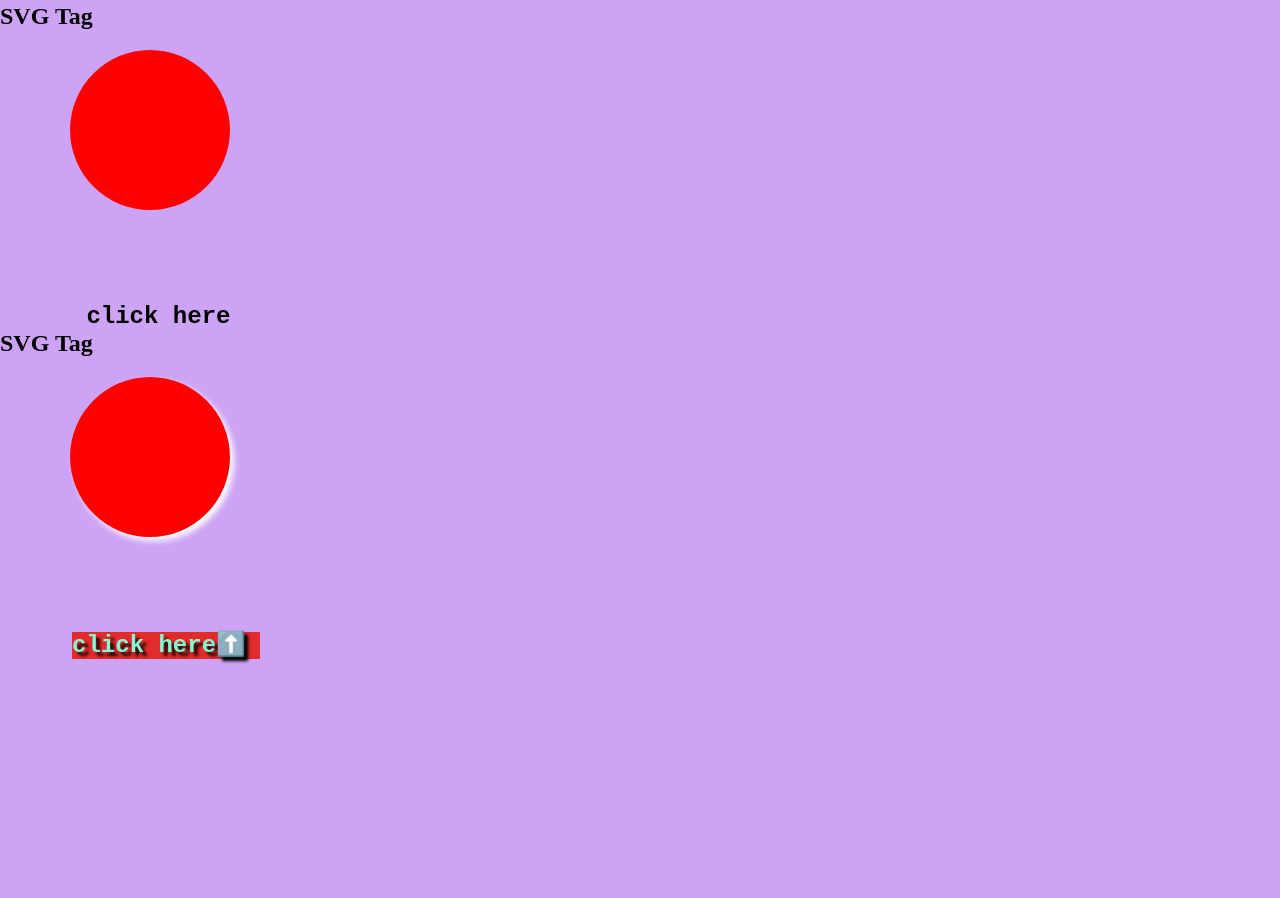
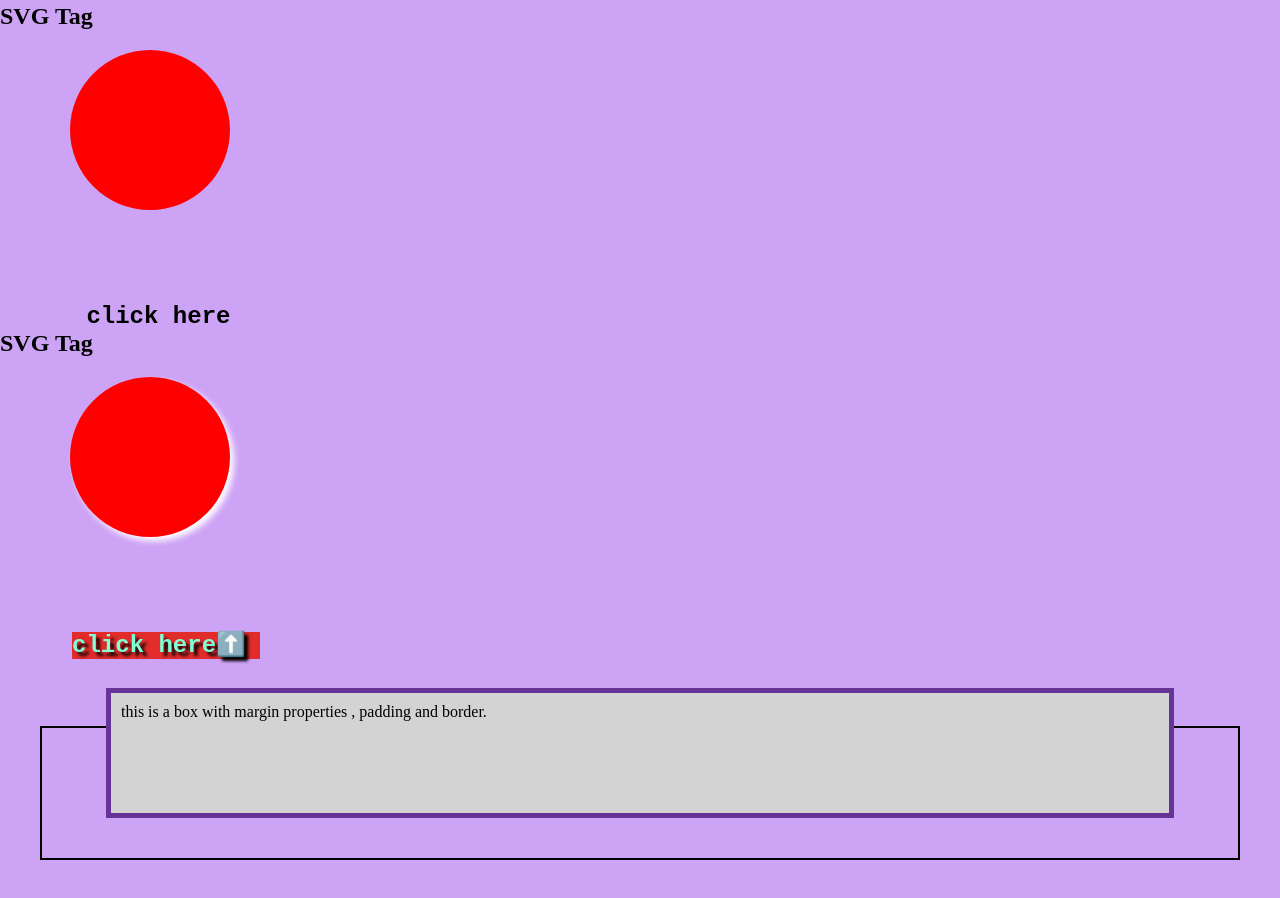
Before and after one commit to adiux06/WebDev, a plain HTML site: page webdev/index.html in a window 1280 px wide. Shown: the part 1318-2216 px from the top of the page. Before the commit the page ends 2179 px from the top, so only its background shows below. Drawn offline with Linux system fonts and the light colour scheme.

Commit message:
box models

```diff
--- a/webdev/index.html
+++ b/webdev/index.html
@@ -173,6 +173,8 @@
      <span class="dino">click here⬆️ </span>
    </Pre>
 
+  <div class="container"> <p class="box">this is a box with margin properties , padding and border.</p></div>
+
 </body>
 
 </html>
--- a/webdev/style.css
+++ b/webdev/style.css
@@ -22,5 +22,23 @@ span[class="dino"] {
 
 /* universal selector */
 *{
-    margin: 0%;
+    margin: 0px;
 }
+
+.box {
+  border: 5px solid rebeccapurple;
+  background-color: lightgray;
+  padding: 10px;
+  height: 100px;
+  /* try changing the margin properties: */
+  margin-top: -40px;
+  margin-right: 4em;
+  margin-bottom: 40px;
+  margin-left: 4em;
+}
+
+
+.container {
+    border: 2px solid black;
+    margin: 40px;
+}
```
